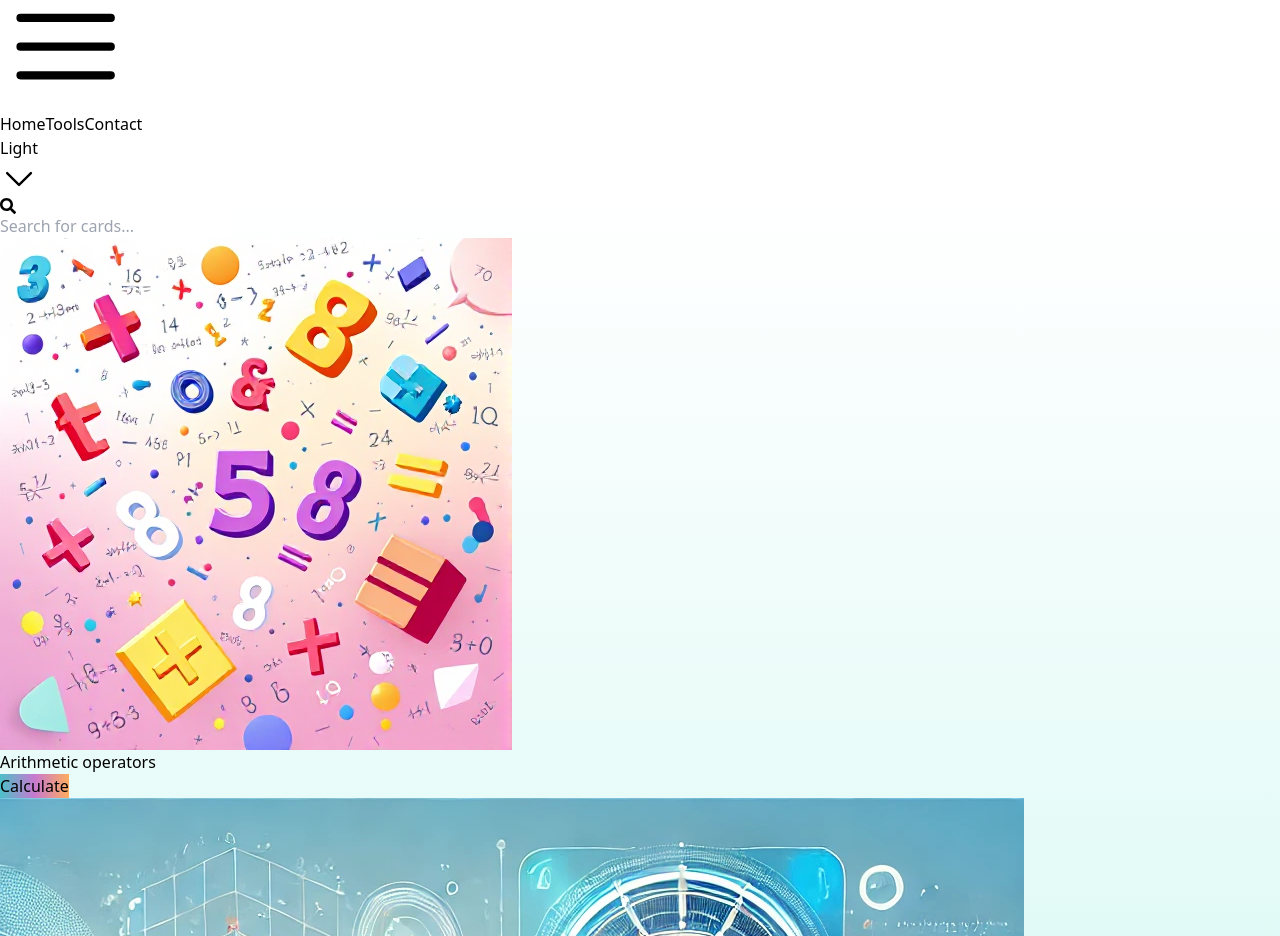
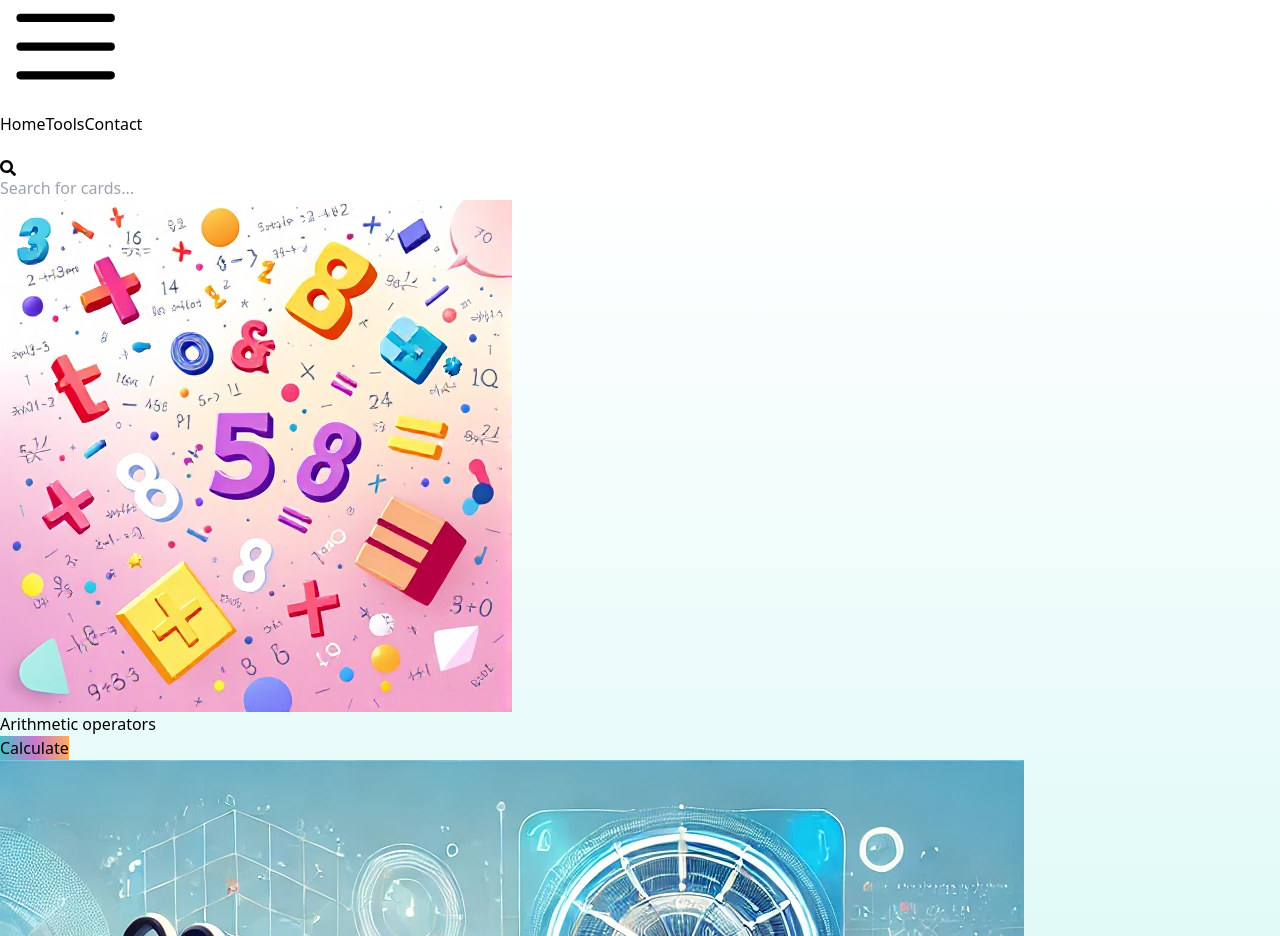
Before and after one commit to Drkadam07/QuickCalc, a React (Vite) app: page /tools in a window 1280 px wide. Shown: the part 820-1756 px from the top of the page. Built offline with nearby package versions, Linux system fonts and the light colour scheme.

Commit message:
Added toggle button

```diff
--- a/src/components/ThemeToggle.jsx
+++ b/src/components/ThemeToggle.jsx
@@ -1,75 +1,26 @@
-import React, { Fragment } from 'react'; // Import Fragment
+import React from 'react';
 import { useTheme } from './context/ThemeContext';
-import { Menu, Transition } from '@headlessui/react';
-import { ChevronDownIcon } from '@heroicons/react/24/solid';
+import { SunIcon, MoonIcon } from '@heroicons/react/24/outline';
 
 const ThemeToggle = () => {
     const { theme, setTheme } = useTheme();
 
-    const handleThemeChange = (newTheme) => {
-        setTheme(newTheme);
+    const handleThemeChange = () => {
+        setTheme(theme === 'light' ? 'dark' : 'light');
     };
 
     return (
-        <div className="relative inline-block text-left">
-            <Menu>
-                <div>
-                    <Menu.Button
-                        className={`inline-flex justify-between w-full px-4 py-2 text-sm font-medium rounded-md focus:outline-none focus:ring-2 focus:ring-indigo-500 focus:ring-offset-2 focus:ring-offset-gray-100 ${theme === 'light' ? 'text-gray-700' : 'text-white'} sm:px-6 sm:py-3 md:px-8 md:py-4`}
-                    >
-                        <span>{theme.charAt(0).toUpperCase() + theme.slice(1)}</span>
-                        <ChevronDownIcon className="ml-2 h-5 w-5" />
-                    </Menu.Button>
-                </div>
-
-                <Transition
-                    as={Fragment}  // Here, Fragment is being used correctly
-                    enter="transition ease-out duration-100"
-                    enterFrom="transform opacity-0 scale-95"
-                    enterTo="transform opacity-100 scale-100"
-                    leave="transition ease-in duration-75"
-                    leaveFrom="transform opacity-100 scale-100"
-                    leaveTo="transform opacity-0 scale-95"
-                >
-                    <Menu.Items className="absolute right-0 w-48 mt-2 origin-top-right divide-y divide-gray-100 rounded-md shadow-lg ring-1 ring-black ring-opacity-5 focus:outline-none sm:w-56 md:w-64 lg:w-72">
-                        <div className="py-1">
-                            <Menu.Item>
-                                {({ active }) => (
-                                    <button
-                                        onClick={() => handleThemeChange('light')}
-                                        className={`${active ? 'bg-orange-600' : ''
-                                            } group flex rounded-md items-center w-full px-2 py-2 text-sm sm:text-base md:text-lg`}
-                                    >
-                                        Light Theme
-                                    </button>
-                                )}
-                            </Menu.Item>
-                            <Menu.Item>
-                                {({ active }) => (
-                                    <button
-                                        onClick={() => handleThemeChange('dark')}
-                                        className={`${active ? 'bg-orange-600 ' : ''
-                                            } group flex rounded-md items-center w-full px-2 py-2 text-sm sm:text-base md:text-lg`}
-                                    >
-                                        Dark Theme
-                                    </button>
-                                )}
-                            </Menu.Item>
-                            <Menu.Item>
-                                {({ active }) => (
-                                    <button
-                                        onClick={() => handleThemeChange('system')}
-                                        className={`${active ? 'bg-orange-600 ' : ''
-                                            } group flex rounded-md items-center w-full px-2 py-2 text-sm sm:text-base md:text-lg`}
-                                    >
-                                        System Theme
-                                    </button>
-                                )}
-                            </Menu.Item>
-                        </div>
-                    </Menu.Items>
-                </Transition>
-            </Menu>
+        <div className="flex items-center">
+            <button
+                onClick={handleThemeChange}
+                className="p-2 rounded-full Dark:text-white focus:outline-none"
+            >
+                {theme === 'light' ? (
+                    <MoonIcon className="h-6 w-6" />
+                ) : (
+                    <SunIcon className="h-6 w-6" />
+                )}
+            </button>
         </div>
     );
 };
```
